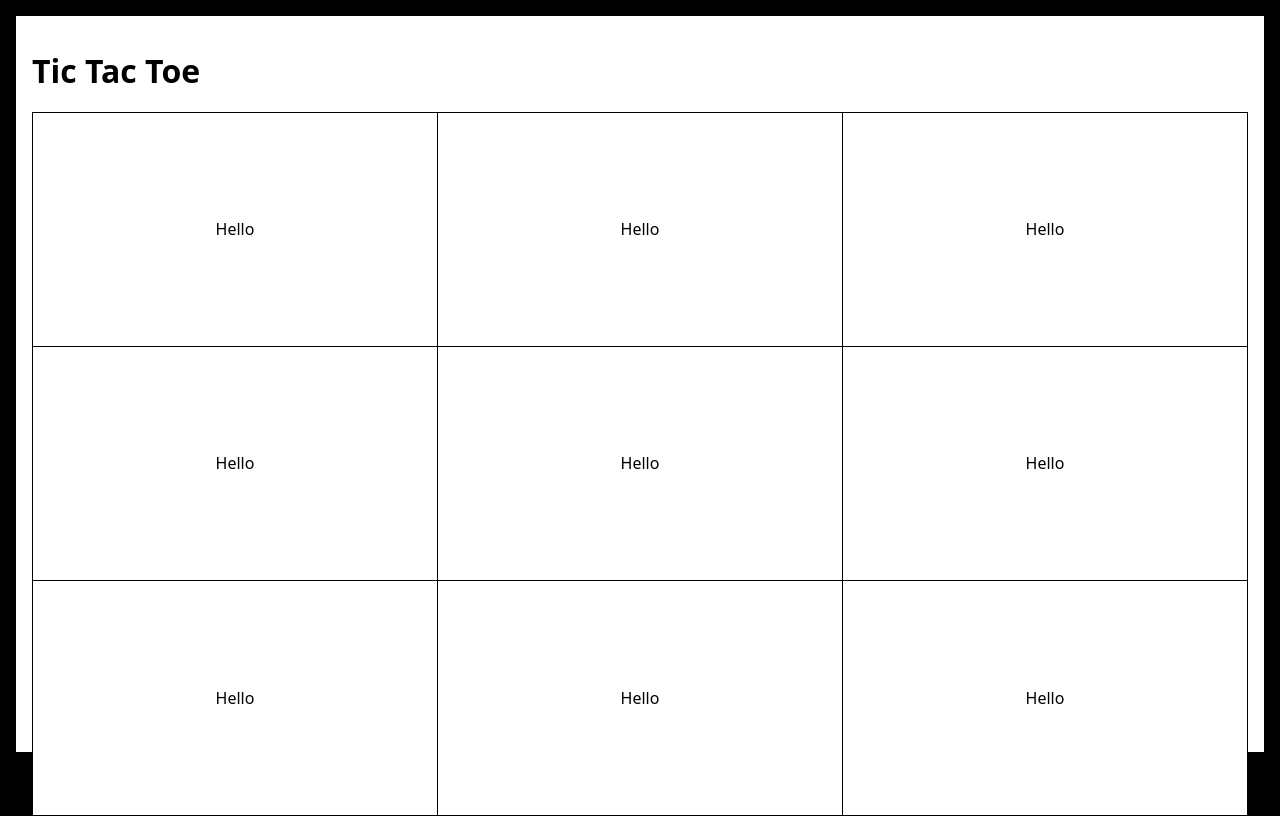
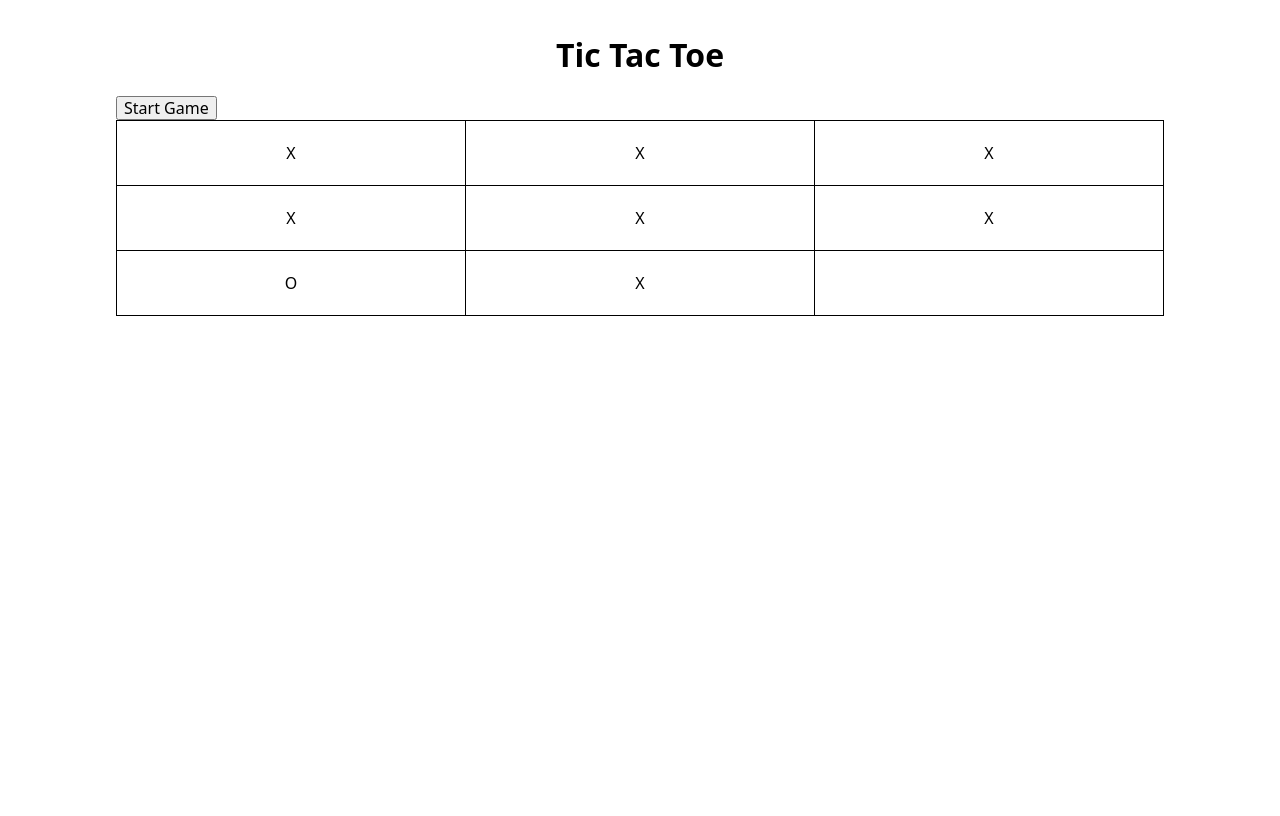
Before and after one commit to falsumit/tictactoe, a plain HTML site: page index.html in a window 1280 px wide. Drawn offline with nearby package versions, Linux system fonts and the light colour scheme.

Commit message:
working on game flow and cpu logic

```diff
--- a/index.html
+++ b/index.html
@@ -11,16 +11,17 @@
 <body>
     <div id='content'>
         <h1>Tic Tac Toe</h1>
+        <button type='button'>Start Game</button>
         <div id='game-board'>
-            <div id='a-one'><p>Hello</p></div>
-            <div id='a-two'><p>Hello</p></div>
-            <div id='a-three'><p>Hello</p></div>
-            <div id='b-one'><p>Hello</p></div>
-            <div id='b-two'><p>Hello</p></div>
-            <div id='b-three'><p>Hello</p></div>
-            <div id='c-one'><p>Hello</p></div>
-            <div id='c-two'><p>Hello</p></div>
-            <div id='c-three'><p>Hello</p></div>
+            <div id='board-zero' class='space'>X</div>
+            <div id='board-one' class='space'>X</div>
+            <div id='board-two' class='space'>X</div>
+            <div id='board-three' class='space'>X</div>
+            <div id='board-four' class='space'>X</div>
+            <div id='board-five' class='space'>X</div>
+            <div id='board-six' class='space'></div>
+            <div id='board-seven' class='space'>X</div>
+            <div id='board-eight' class='space'></div>
         </div>
     </div>
 </body>
--- a/script.js
+++ b/script.js
@@ -38,8 +38,10 @@ Instructions:
         board: []
     }
 
+    game.board.push('hello', 'world');
+    console.log(game);
     return game
-})()
+})();
 
 function createUser(name) {
     const userName = name;
@@ -50,10 +52,50 @@ function createUser(name) {
     return { userName, userScore, getUserScore, giveUserScore }
 }
 
-function opponent() {
+function createOp(name) {
+    const opName = name;
     let opScore = 0;
     const getOpScore = () => opScore;
     const giveOpScore = () => opScore++;
 
-    return { opScore, getOpScore, giveOpScore }
+    return { opName, opScore, getOpScore, giveOpScore }
 }
+
+(function() {
+    const start = document.querySelector('button');
+    start.addEventListener('click', (name) => {
+        name = prompt('Enter your name');
+        const newUser = createUser(name);
+        const newOp = createOp('Opponent');
+        console.log(`${newUser.userName}'s Score: ${newUser.userScore}`);
+        console.log(`${newOp.opName}'s Score: ${newOp.opScore}`);
+    });
+})();
+
+function selectSpace (choice) {
+    const spaces = document.querySelectorAll('.space');
+
+    do {
+        choice = (Math.floor(Math.random() * spaces.length));
+    } while (spaces[choice].textContent !== '');
+
+    return choice
+}
+
+(function() {
+    const spaces = document.querySelectorAll('.space');
+    const userIco = 'X';
+    const opIco = 'O';
+
+    for (let i = 0; i < spaces.length; i++) {
+        spaces[i].addEventListener('click', () => {
+            if (spaces[i].textContent === '') {
+                spaces[i].textContent = userIco;
+            }
+        });
+    }
+
+    selectSpace();
+    spaces[selectSpace()].textContent = opIco;
+    console.log(selectSpace());
+})();
--- a/style.css
+++ b/style.css
@@ -3,38 +3,43 @@
     --border: 1rem;
 }
 
-* {
+html, body {
+    height: 100%;
     font-family: var(--system-font);
 }
 
-body {
-    margin: var(--border);
-    background: black;
-    height: calc(100vh - calc(var(--border) * 2));
+h1 {
+    text-align: center;
 }
 
 div#content {
-    height: calc(100% - calc(var(--border) * 2));
+    min-height: 100%;
+    max-width: 1080px;
     background: white;
+    margin: 0 auto;
     padding: var(--border);
     box-sizing: border-box;
 }
 
 div#game-board {
-    height: 100%;
     width: 100%;
+    background: black;
+    border: 1px solid black;
     box-sizing: border-box;
     display: grid;
     gap: 1px;
     grid-template-columns: repeat(3, 1fr);
     grid-template-rows: repeat(3, 1fr);
-    background: black;
-    border: 1px solid black;
 }
 
 div#game-board div {
+    min-height: 4rem;
     background: white;
     display: flex;
     justify-content: center;
     align-items: center;
 }
+
+div.space {
+    cursor: pointer;
+}
```
